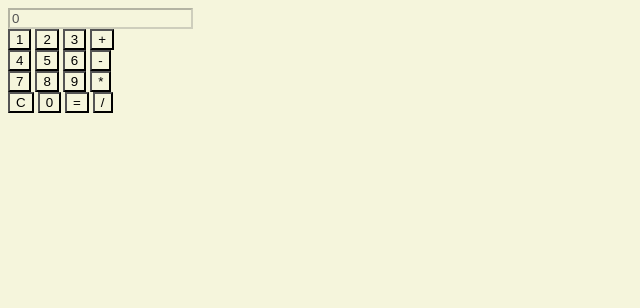
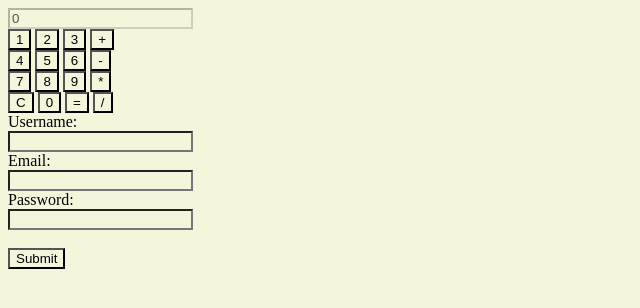
Before and after one commit to mhdshabeeb/first-git-testing-code, a plain HTML site: page index.html in a window 1280 px wide. Shown: the whole page, without its empty margins (0-640 px from the left). Drawn offline with Linux system fonts and the light colour scheme.

Commit message:
add form link to index.html

```diff
--- a/index.html
+++ b/index.html
@@ -34,5 +34,14 @@
         <input type="button" value="/">
       </form>
     </div>
+    <form>
+        <label for="username">Username:</label><br>
+        <input type="text" id="username" name="username"><br>
+        <label for="email">Email:</label><br>
+        <input type="text" id="email" name="email"><br>
+        <label for="password">Password:</label><br>
+        <input type="password" id="password" name="password"><br><br>
+        <input type="submit" value="Submit">
+      </form>
 </body>
 </html>
```
